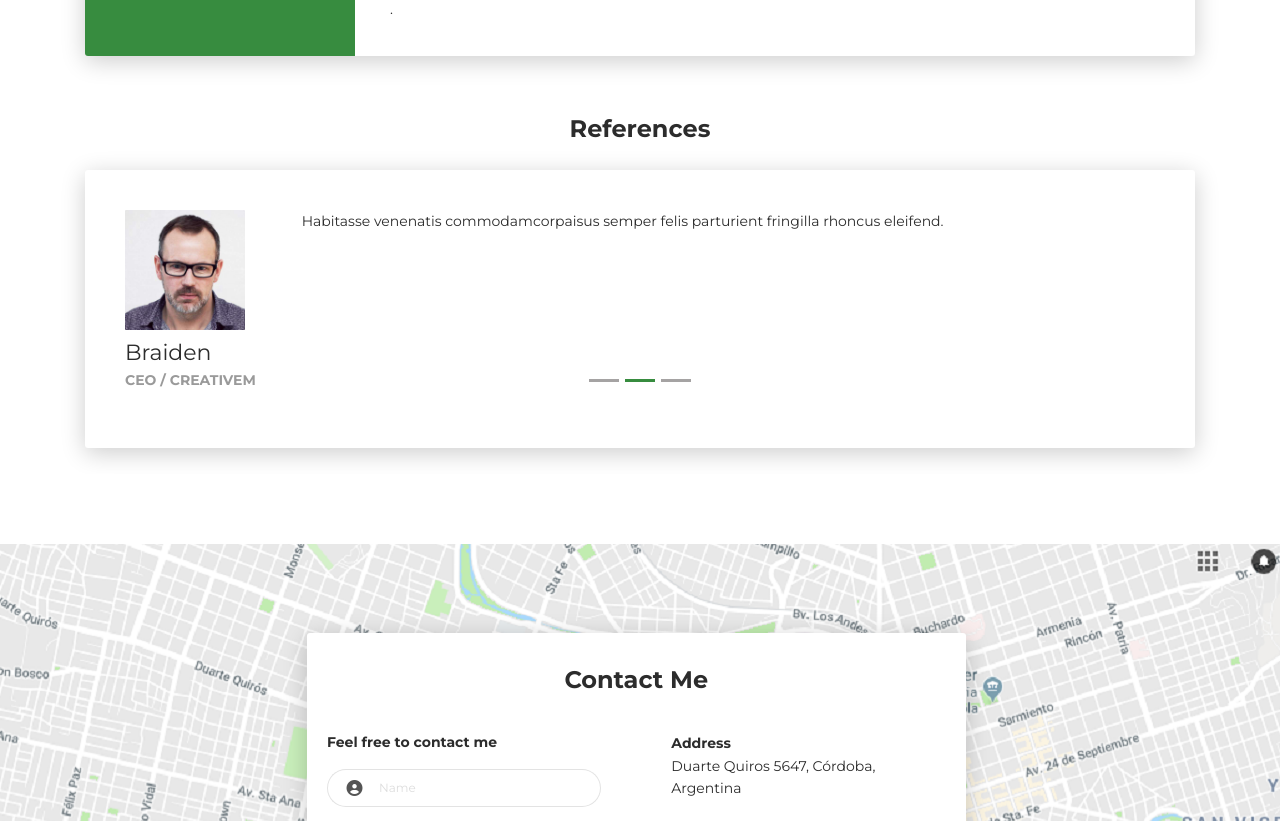
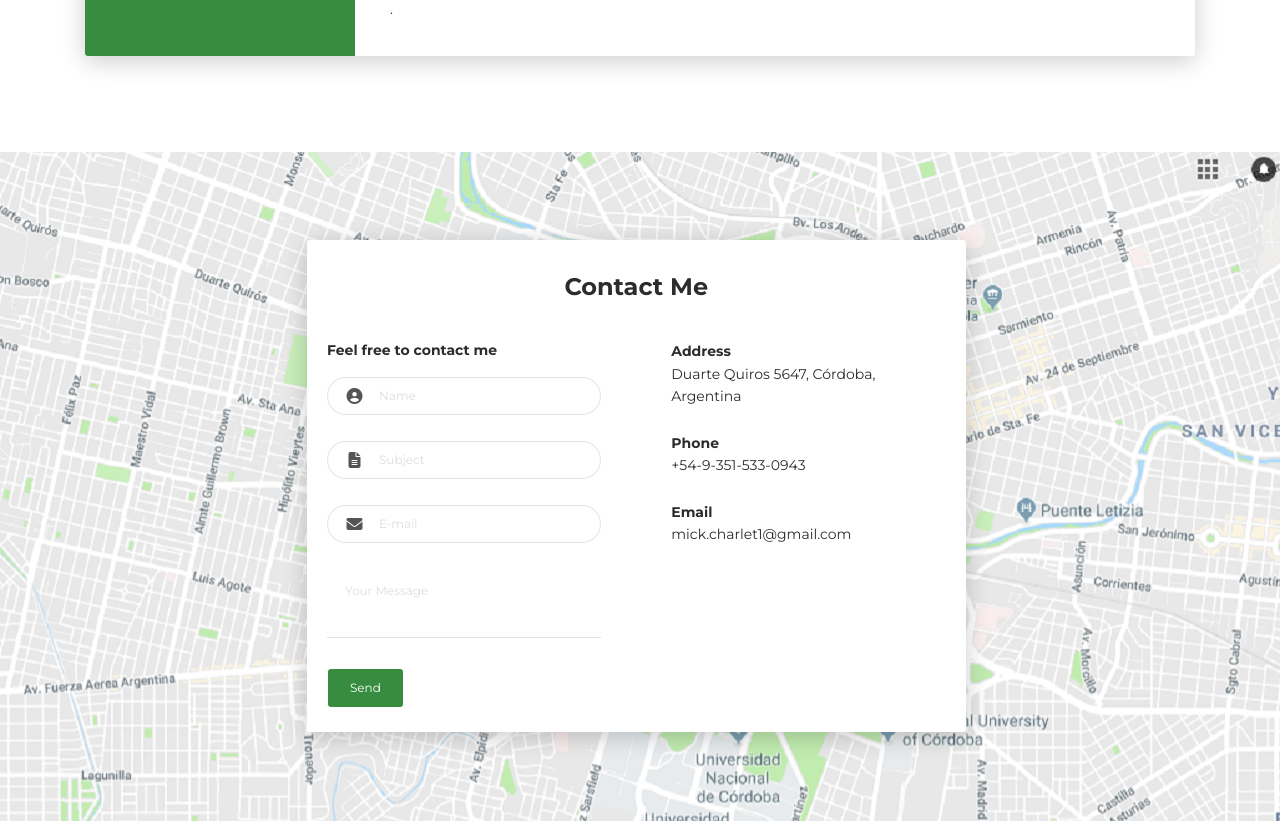
Before and after one commit to Mykol2018/Mykol2018.github.io, a plain HTML site: page index.html in a window 1280 px wide. Shown: the part 5966-6787 px from the top of the page. Drawn offline with Linux system fonts and the light colour scheme.

Commit message:
Update index.html

```diff
--- a/index.html
+++ b/index.html
@@ -481,7 +481,7 @@ Technologies: PHP, HTML, XML, Javascript.
     </div>
   </div>
 </div>
-  <div class="container cc-reference">
+ <!-- <div class="container cc-reference">
     <div class="h4 mb-4 text-center title">References</div>
     <div class="card" data-aos="zoom-in">
       <div class="carousel slide" id="cc-Indicators" data-ride="carousel">
@@ -528,7 +528,7 @@ Technologies: PHP, HTML, XML, Javascript.
       </div>
     </div>
   </div>
-</div>
+</div> -->
 <div class="section" id="contact">
   <div class="cc-contact-information" style="background-image: url('images/staticmapcba.PNG');">
     <div class="container">
```
